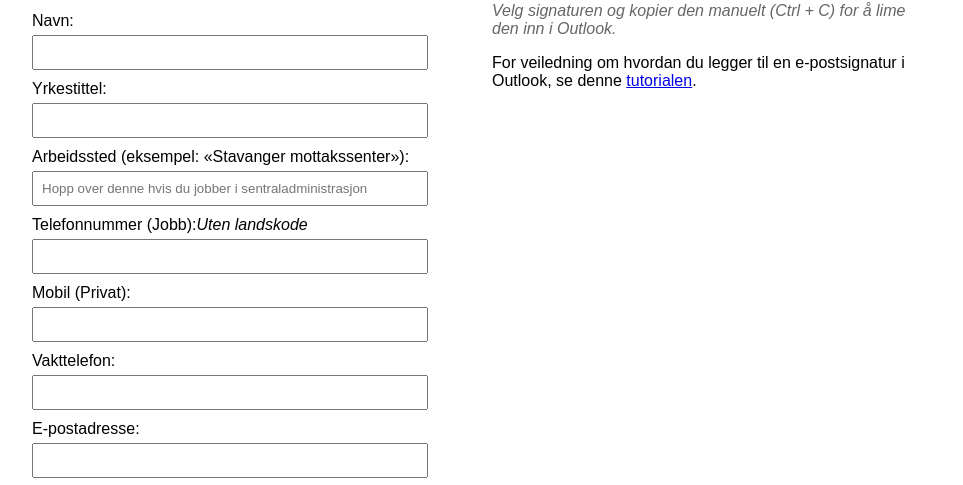
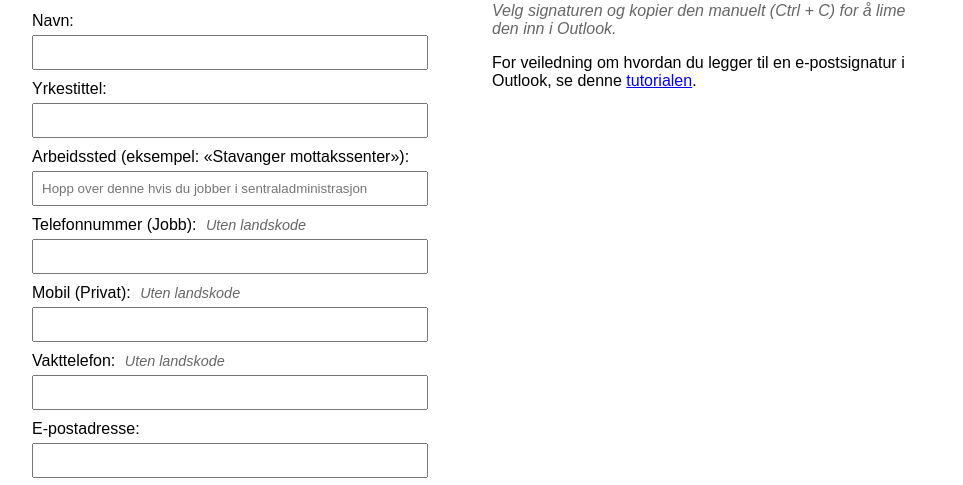
Before and after one commit to pank-hub/hero-signatur, a plain HTML site: page index.html in a window 1280 px wide. Shown: the part 76-561 px from the top of the page, without its empty margins (158-1121 px from the left). Drawn offline with Linux system fonts and the light colour scheme.

Commit message:
Update index.html

```diff
--- a/index.html
+++ b/index.html
@@ -30,6 +30,12 @@
             padding: 8px;
             margin-top: 5px;
             box-sizing: border-box;
+        }
+        .note-inline {
+            font-size: 0.9em;
+            font-style: italic;
+            color: #666;
+            margin-left: 5px;
         }
         .logo-selection {
             display: flex;
@@ -89,13 +95,13 @@
                 <label for="department">Arbeidssted (eksempel: «Stavanger mottakssenter»):</label>
                 <input type="text" id="department" placeholder="Hopp over denne hvis du jobber i sentraladministrasjon">
 
-                <label for="jobPhone">Telefonnummer (Jobb):<i>Uten landskode</i></label>
+                <label for="jobPhone">Telefonnummer (Jobb): <span class="note-inline">Uten landskode</span></label>
                 <input type="text" id="jobPhone">
 
-                <label for="mobilePhone">Mobil (Privat):</label>
+                <label for="mobilePhone">Mobil (Privat): <span class="note-inline">Uten landskode</span></label>
                 <input type="text" id="mobilePhone">
 
-                <label for="vaktPhone">Vakttelefon:</label>
+                <label for="vaktPhone">Vakttelefon: <span class="note-inline">Uten landskode</span></label>
                 <input type="text" id="vaktPhone">
 
                 <label for="email">E-postadresse:</label>
```
